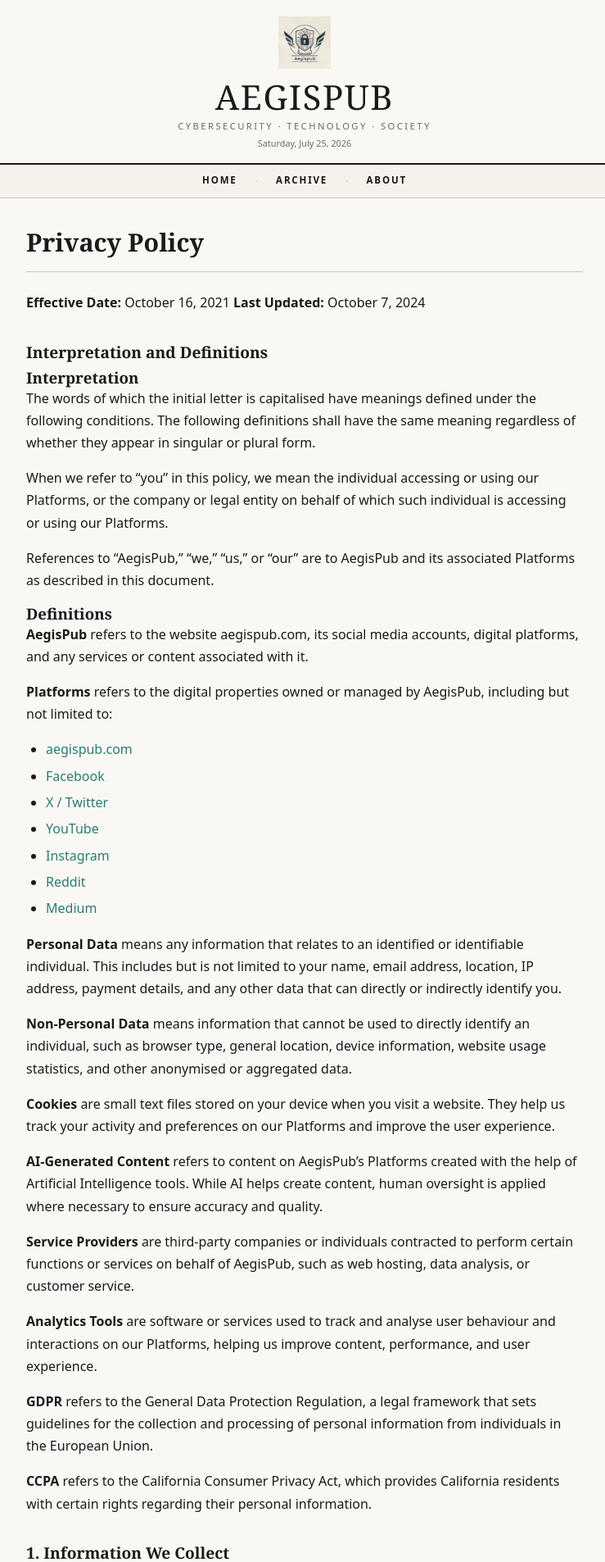
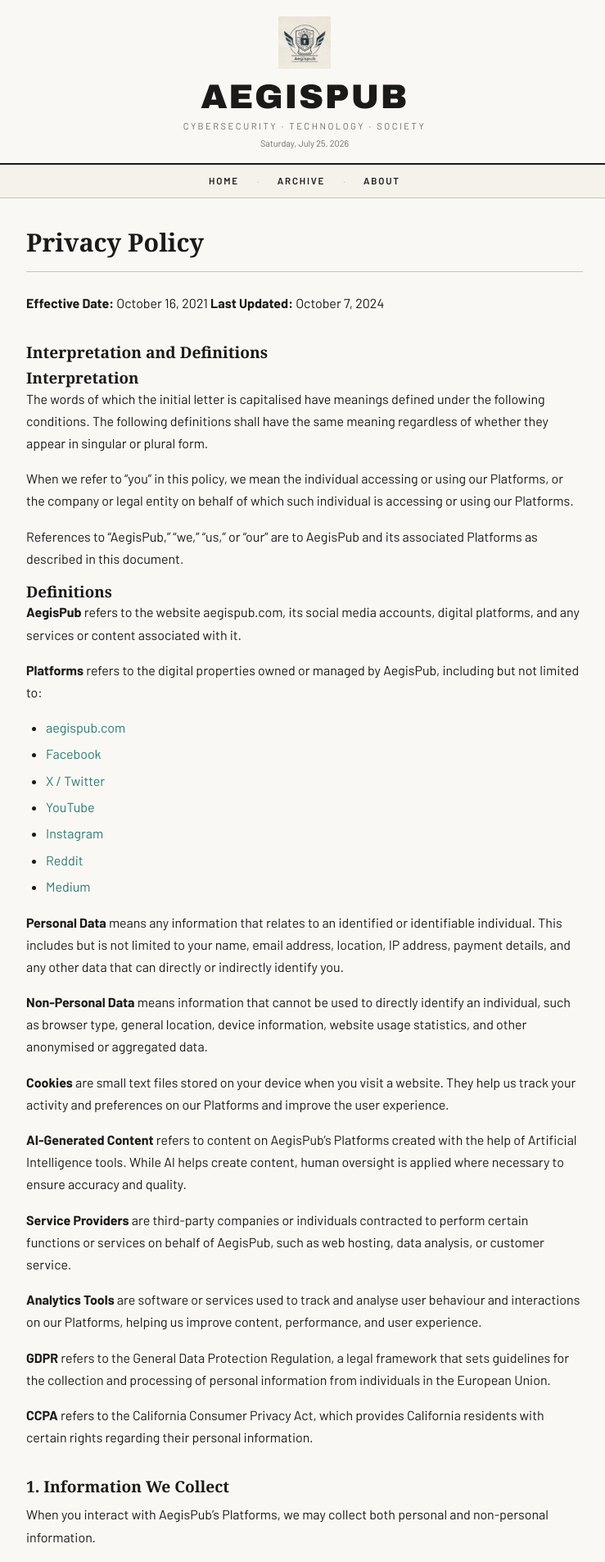
Before and after one commit to Aegispub/aegispub, a Jekyll site: the page built from privacy.md, in a window 1280 px wide. Shown: the top 1906 px of the page at 82% size, without its empty margins (268-1007 px from the left). Built offline with Jekyll 4.4.1, drawn with Linux system fonts in a browser that asks for light colours.

Commit message:
Update type.css

```diff
--- a/assets/css/type.css
+++ b/assets/css/type.css
@@ -5,28 +5,69 @@
 
 /* ----------------------------------------------------------
    Self-hosted fonts
-   Add @font-face rules here once font files are placed in
-   assets/fonts/. Example shown for a hypothetical sans.
-   Georgia (serif) is a web-safe system font — no hosting needed.
+   Files live in assets/fonts/ — see README "Self-hosted fonts"
+   for source/licensing (all three are Google Fonts, SIL OFL).
+   Georgia (serif) remains a web-safe system font — no hosting needed.
    ---------------------------------------------------------- */
 
-/*
+/* Barlow — body/UI sans, replaces system-ui as the primary sans */
 @font-face {
-  font-family: "PublicSans";
-  src: url("/assets/fonts/PublicSans-Regular.woff2") format("woff2");
+  font-family: "Barlow";
+  src: url("/assets/fonts/Barlow-Regular.woff2") format("woff2");
   font-weight: 400;
   font-style: normal;
   font-display: swap;
 }
 
 @font-face {
-  font-family: "PublicSans";
-  src: url("/assets/fonts/PublicSans-SemiBold.woff2") format("woff2");
+  font-family: "Barlow";
+  src: url("/assets/fonts/Barlow-Medium.woff2") format("woff2");
+  font-weight: 500;
+  font-style: normal;
+  font-display: swap;
+}
+
+@font-face {
+  font-family: "Barlow";
+  src: url("/assets/fonts/Barlow-SemiBold.woff2") format("woff2");
   font-weight: 600;
   font-style: normal;
   font-display: swap;
 }
-*/
+
+@font-face {
+  font-family: "Barlow";
+  src: url("/assets/fonts/Barlow-Bold.woff2") format("woff2");
+  font-weight: 700;
+  font-style: normal;
+  font-display: swap;
+}
+
+/* Archivo Black — single-weight display face, masthead wordmark only */
+@font-face {
+  font-family: "ArchivoBlack";
+  src: url("/assets/fonts/ArchivoBlack-Regular.woff2") format("woff2");
+  font-weight: 400;
+  font-style: normal;
+  font-display: swap;
+}
+
+/* Space Mono — code blocks, inline code */
+@font-face {
+  font-family: "SpaceMono";
+  src: url("/assets/fonts/SpaceMono-Regular.woff2") format("woff2");
+  font-weight: 400;
+  font-style: normal;
+  font-display: swap;
+}
+
+@font-face {
+  font-family: "SpaceMono";
+  src: url("/assets/fonts/SpaceMono-Bold.woff2") format("woff2");
+  font-weight: 700;
+  font-style: normal;
+  font-display: swap;
+}
 
 /* ----------------------------------------------------------
    Global type scale
@@ -42,7 +83,7 @@
 
 /* Body text — sans */
 body, p, li, td, th, label, input, textarea, select {
-  font-family: system-ui, -apple-system, "Segoe UI", sans-serif;
+  font-family: var(--font-sans);
 }
 
 /* ----------------------------------------------------------
@@ -92,7 +133,7 @@
    Used for category names, section headings, platform names
    ---------------------------------------------------------- */
 .label-caps {
-  font-family: system-ui, -apple-system, "Segoe UI", sans-serif;
+  font-family: var(--font-sans);
   font-size: 0.62rem;
   font-variant: small-caps;
   letter-spacing: 0.12em;
```
